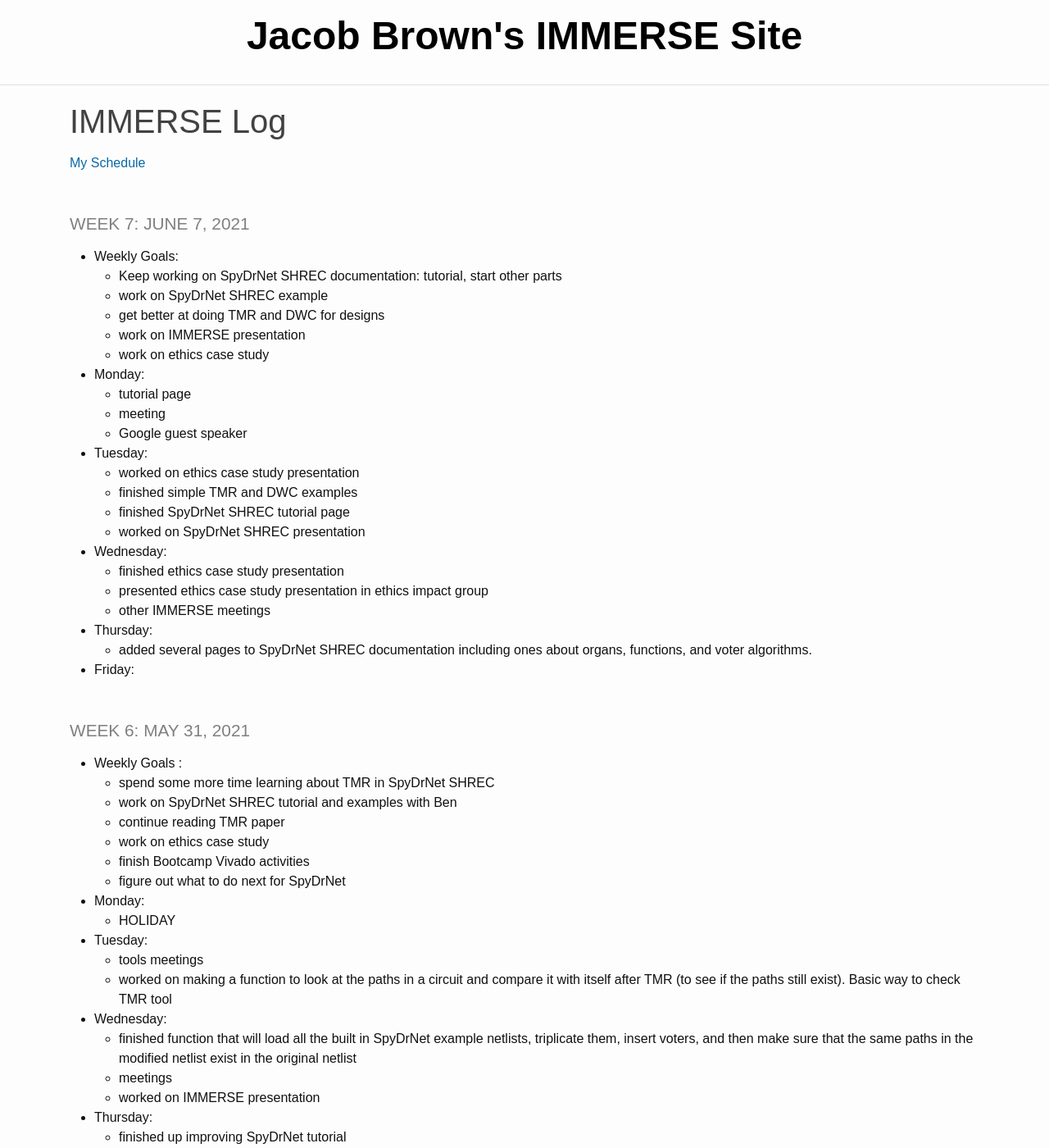
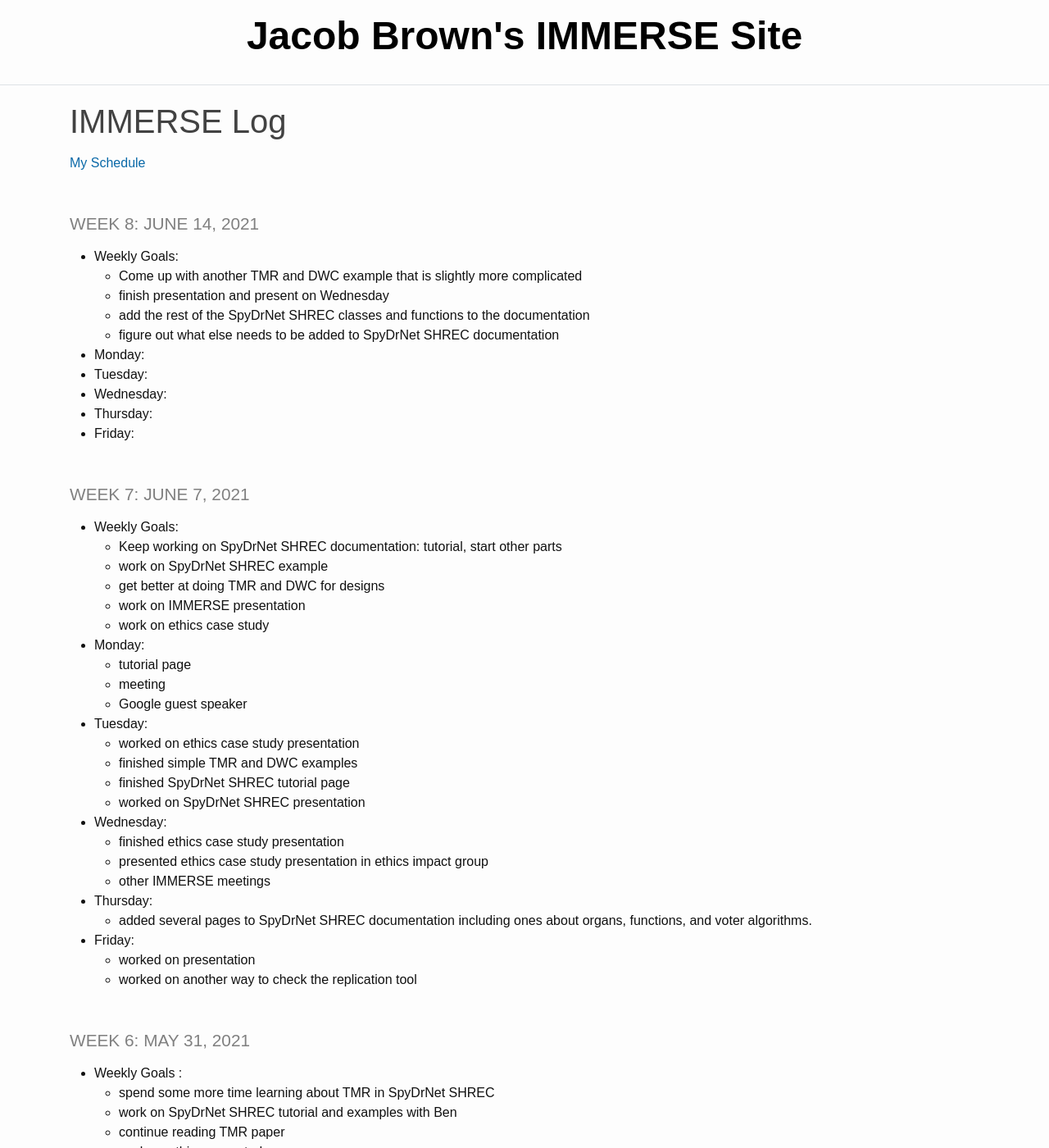
Before and after one commit to jacobdbrown4/jacob_brown, a Jekyll site: the page built from _pages/log.md, in a window 1280 px wide and 1400 px high. Shown: the whole window at 82% size. Built offline with Jekyll 4.4.1, drawn with Linux system fonts in a browser that asks for light colours.

Commit message:
updated log

```diff
--- a/_pages/log.md
+++ b/_pages/log.md
@@ -4,6 +4,18 @@ title: IMMERSE Log
 ---
 
 [My Schedule](https://jacobdbrown4.github.io/jacob_brown//pages/schedule/)
+### Week 8: June 14, 2021
+* **Weekly Goals**:
+  * Come up with another TMR and DWC example that is slightly more complicated
+  * finish presentation and present on Wednesday
+  * add the rest of the SpyDrNet SHREC classes and functions to the documentation
+  * figure out what else needs to be added to SpyDrNet SHREC documentation
+* **Monday**:
+* **Tuesday**:
+* **Wednesday**:
+* **Thursday**:
+* **Friday**:
+
 ### Week 7: June 7, 2021
 * **Weekly Goals**:
   * Keep working on SpyDrNet SHREC documentation: tutorial, start other parts
@@ -27,6 +39,8 @@ title: IMMERSE Log
 * **Thursday**:
   * added several pages to SpyDrNet SHREC documentation including ones about organs, functions, and voter algorithms.
 * **Friday**:
+  * worked on presentation
+  * worked on another way to check the replication tool
 
 ### Week 6: May 31, 2021
 * **Weekly Goals** :
```
